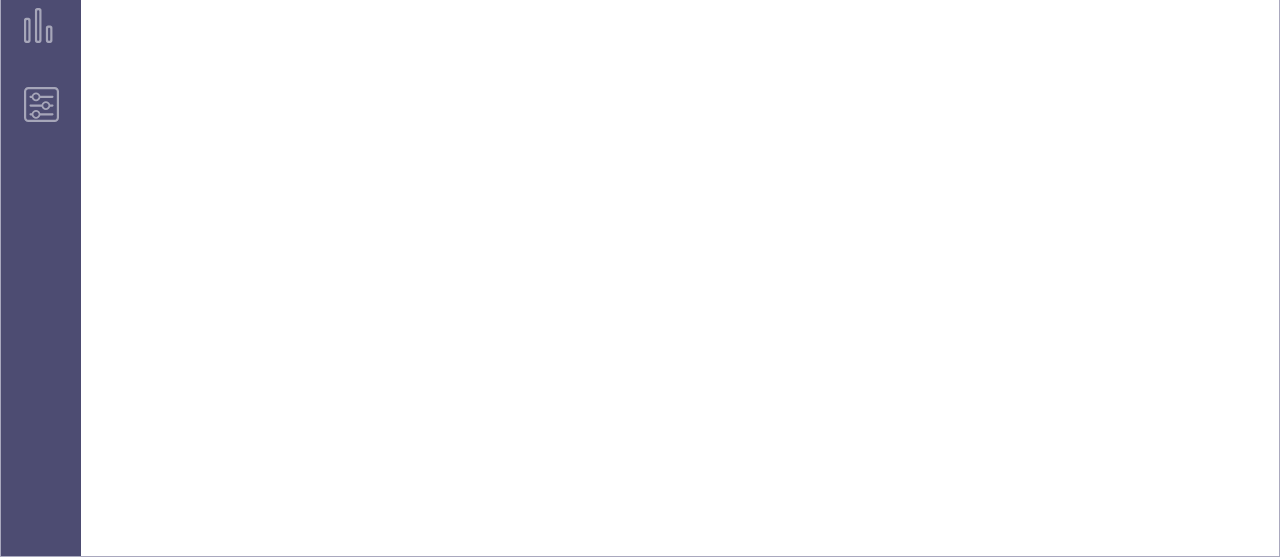
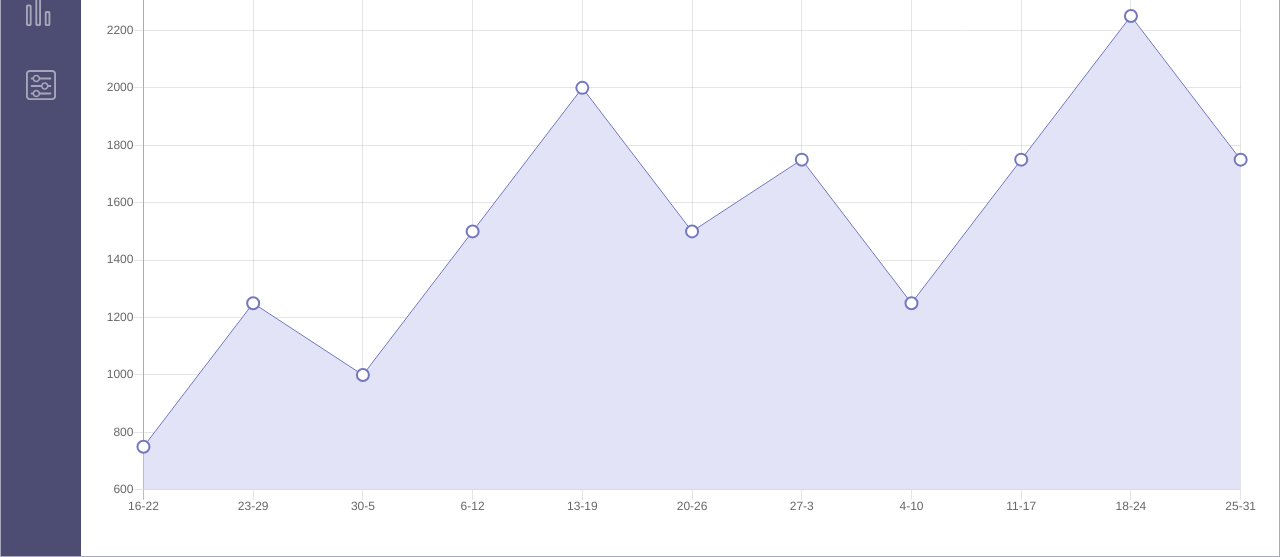
Before and after one commit to heidi37/fetd-project-7, a plain HTML site: page index.html in a window 1280 px wide. Shown: the part 243-800 px from the top of the page. Drawn offline with nearby package versions, Linux system fonts and the light colour scheme.

Commit message:
first graph on the page

```diff
--- a/index.html
+++ b/index.html
@@ -6,7 +6,9 @@
     <meta http-equiv="X-UA-Compatible" content="ie=edge">
     <title>Your App Dashboard</title>
     <link href="https://fonts.googleapis.com/css?family=Roboto:300,400,700,900&display=swap" rel="stylesheet">
+    <link rel="stylesheet" href="https://cdnjs.cloudflare.com/ajax/libs/Chart.js/2.8.0/Chart.min.css">
     <link rel="stylesheet" href="styles.css">
+    <script src="https://cdnjs.cloudflare.com/ajax/libs/Chart.js/2.8.0/Chart.min.js"></script>
     <script src="https://kit.fontawesome.com/525b6bfba8.js" crossorigin="anonymous"></script>
 </head>
 <body>
@@ -40,7 +42,7 @@
         </header>
         <nav>
             <div id="icon-bar">
-                <div id="selected-icon-div">&nbsp;</div>
+
                 <div class="nav-icon">
                     <svg id="selected-icon" class="dashboard" version="1.1" id="Line_2" xmlns="http://www.w3.org/2000/svg" xmlns:xlink="http://www.w3.org/1999/xlink" x="0px" y="0px"
                 viewBox="0 0 32 32" style="enable-background:new 0 0 32 32;" xml:space="preserve">
@@ -127,9 +129,45 @@
                     <p><strong>Alert</strong> Nullam quis risus eget urna mollis ornare vel eu leo. Nullam id dolor id nibh ultricies vehicula ut id elit. Curabitur blandit tempus porttitor.</p>
                     <i class="fas fa-times"></i>
                 </div>
+
+                <div id="traffic-chart">
+                        <canvas id="traffic"></canvas>
+                </div>
+
             </div>
         </main>
     </div>
+    <script>
+        //TRAFFIC
 
+        var ctx = document.getElementById('traffic').getContext('2d');
+        var chart = new Chart(ctx, {
+            // The type of chart we want to create
+            type: 'line',
+
+            // The data for our dataset
+            data: {
+                labels: ['16-22', '23-29', '30-5', '6-12', '13-19', '20-26', '27-3', '4-10', '11-17',
+        '18-24', '25-31'],
+                datasets: [{
+                    label: 'Weekly',
+                    backgroundColor: 'rgb(226, 227, 246)',
+                    borderColor: 'rgb(116, 119, 191)',
+                    borderWidth: 1,
+                    lineTension: 0,
+                    pointBorderWidth: 2,
+                    pointBackgroundColor: 'rgb(255, 255, 255)',
+                    pointRadius: 6,
+                    data: [750, 1250, 1000, 1500, 2000, 1500, 1750, 1250, 1750, 2250, 1750, 2250]
+                }]
+            },
+
+            // Configuration options go here
+            options: {}
+        });
+
+        // DAILY TRAFFIC
+
+    </script>
 </body>
 </html>
--- a/styles.css
+++ b/styles.css
@@ -122,8 +122,6 @@ main {
     opacity: .5;
 }
 
-
-
 #selected-icon{
   opacity: 1;
   border-bottom: 3px solid rgb(100, 221, 123);
@@ -192,6 +190,16 @@ input {
 
 /*
    ----------------------------
+   Charts
+   ----------------------------
+*/
+
+canvas {
+    /* color: grey; */
+}
+
+/*
+   ----------------------------
    Media Queries
    ----------------------------
 */
@@ -207,10 +215,11 @@ input {
     #icon-bar{
         flex-direction: column;
         justify-content: flex-start;
+        padding-top: 20px;
     }
     .nav-icon svg {
         padding: 20px 20px;
-        width: 75px;
+        width: 70px;
     }
     #search-tab {
         float: right;
```
